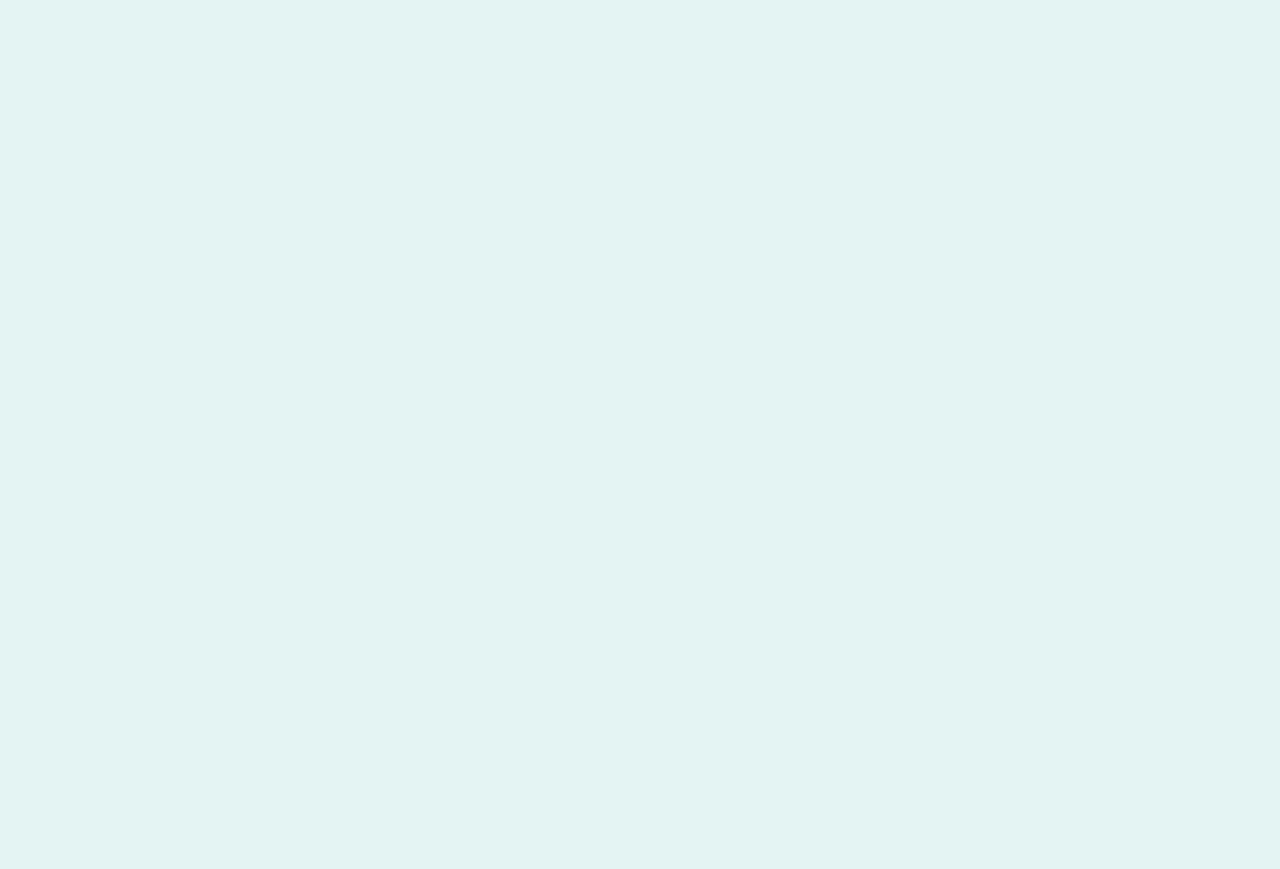
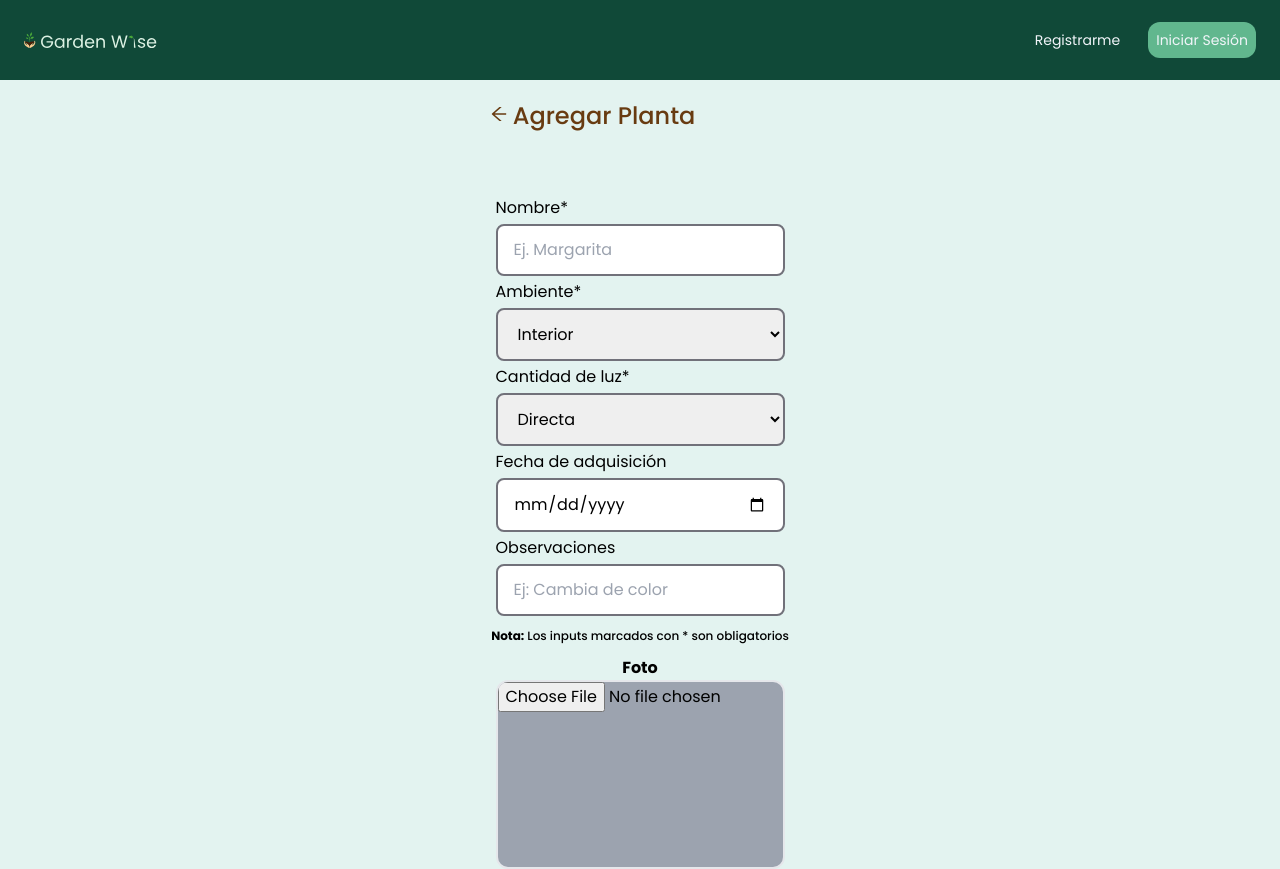
Before and after one commit to No-Country/S11-19-ft-php-next, a Next.js app in the folder client/app/: page /plants/addplant in a window 1280 px wide. Before the commit this address had no page. Shown: the top 869 px of the page. Before the commit the page ends 800 px from the top, so only its background shows below. Built offline with nearby package versions, Linux system fonts and the light colour scheme; no server answers; sample sign-in values are in the browser's storage.

Commit message:
addPlant  getplants

```diff
--- a/client/app/src/app/calendar/page.tsx
+++ b/client/app/src/app/calendar/page.tsx
@@ -167,8 +167,8 @@
 
 
   return (
-    <div className="pt-16">
-      <div className="">
+    <div className="pt-16 w-full">
+      <div className="w-full">
         <div className="md:grid md:grid-cols-2 md:divide-x md:divide-gray-200">
           <div className="md:pr-14">
             <div className="flex items-center">
--- a/client/app/src/app/plants/addplant/page.tsx
+++ b/client/app/src/app/plants/addplant/page.tsx
@@ -1,38 +1,93 @@
 "use client";
-import React from "react";
+import React, { useEffect, useState } from "react";
 import { useForm } from "react-hook-form";
 import { AiOutlineArrowLeft } from "react-icons/ai";
 import Link from "next/link";
 import Header from "@/components/header";
 import { redirect } from "next/navigation";
+import axios from "axios";
+
+type User = {
+	name:string,
+	email:string,
+	img:string,
+	token:string,
+	id:number | null
+}
+const initialState = {
+	name:"",
+	email:"",
+	img:"",
+	token:"",
+	id:null
+}
+
 function AddPlant() {
+
 	const { register, handleSubmit, reset } = useForm();
-	return (
-		<>
-			<Header></Header>
-			<section
-				onSubmit={handleSubmit(async (data) => {
-					// const formData = {
-					// 	nombre: data.nombre,
-					// 	ambiente: data.ambiente,
-					// 	luz: data.luz,
-					// 	observaciones: data.observaciones,
-					// };
+	const [user, setUser] = useState<any>()
+	useEffect ( () => {
+		const retrieveUser = (): User | null | undefined => {
+			if ( typeof window !== undefined) {
+				const userData = localStorage.getItem("garden-wise-user");
+				userData && setUser(JSON.parse(userData))
+				return userData ? JSON.parse(userData) as User : null;
+			}}
+		const isLogged = retrieveUser()
+		console.log("isLogged: ", isLogged)
+		if (!isLogged?.token) {
+			redirect("/login")
+		} else console.info("not logged");
+	},[])
+
+
+	useEffect( ()=>  {
+		// trae las plantas del user
+		if (user) {
+			const options = {
+				method: "GET",
+				headers: {
+					"Content-Type": "application/json",
+					"Authorization":`Bearer ${user.token}`
+				}
+
+			};
+			fetch("https://garden-wise-app.fly.dev/api/plants/", options)
+			.then(res => res.json())
+			.then(data => console.log("data get plants",data))
+			.catch((err) => console.log(err))
+		} else console.log("FALLA")
+	},[user])
+
+	const onSubmit = async (data:any) => {
+
+					const bodyData = {
+						name:data.nombre,
+						environment_id:data.ambiente,
+						light_id:data.luz,
+						date:data.fechaAdquisicion,
+						description:data.observaciones,
+						image:"https://xxxxx",
+						user_id:user.id
+					}
 
 					const options = {
 						method: "POST",
 						headers: {
 							"Content-Type": "application/json",
+							"Authorization":`Bearer ${user.token}`
 						},
-						body: JSON.stringify(data),
+						body: JSON.stringify(bodyData),
 					};
 					console.log(data);
-
+          const URL = "https://garden-wise-app.fly.dev/api/plants/create"
 					try {
-						const response = await fetch("URL", options); // Reemplaza "URL_DE_TU_API" con la URL de tu API
+						const response = await fetch(URL, options);
+            const data = await response.json()
 
 						if (response.status === 200) {
 							console.log("Post");
+							console.log("response", data);
 							reset();
 							redirect("/plants");
 						} else {
@@ -41,7 +96,14 @@
 					} catch (error) {
 						console.error("Error", error);
 					}
-				})}
+				}
+
+	return (
+
+		<>
+			<Header></Header>
+			<section
+
 				className="bg-background flex flex-col items-center  min-h-screen"
 			>
 				<div className="flex flex-col ">
@@ -59,7 +121,7 @@
 							</h2>
 						</div>
 					</div>
-					<form action="" className="flex flex-col items-center">
+					<form onSubmit={handleSubmit(onSubmit)} action="" className="flex flex-col items-center">
 						<div className="flex flex-col gap-1">
 							<label htmlFor="nombre">Nombre*</label>
 							<input
@@ -80,8 +142,8 @@
 								required
 								className="px-4 py-3 w-[289px] border-2 rounded-lg border-zinc-500 focus:outline-none focus:border-[#2DD4BF]"
 							>
-								<option value="interior"> Interior</option>
-								<option value="exterior"> Exterior</option>
+								<option value={1}> Interior</option>
+								<option value={2}> Exterior</option>
 							</select>
 							<label htmlFor="luz">Cantidad de luz*</label>
 							<select
@@ -90,9 +152,9 @@
 								{...register("luz")}
 								className="px-4 py-3 w-[289px] border-2 rounded-lg border-zinc-500 focus:outline-none focus:border-[#2DD4BF]"
 							>
-								<option value="directa"> Directa</option>
-								<option value="indirecta"> Indirecta</option>
-								<option value="sombra"> Sombra</option>
+								<option value={1}> Directa</option>
+								<option value={2}> Indirecta</option>
+								<option value={3}> Sombra</option>
 							</select>
 
 							<label htmlFor="fecha-adquisicion">Fecha de adquisición</label>
--- a/client/app/src/app/plants/layout.tsx
+++ b/client/app/src/app/plants/layout.tsx
@@ -1,15 +1,38 @@
 "use client";
-import { ReactElement, useContext } from "react";
+import { ReactElement, useContext, useEffect } from "react";
 import { redirect } from "next/navigation";
 import { AuthContext } from "@/components/authcontext";
+
+type User = {
+	name:string,
+	email:string,
+	img:string,
+	token:string,
+	id:number
+}
 
 const Layout = ({ children }: { children: ReactElement }) => {
 	const { userState } = useContext(AuthContext);
 	console.log("userState en Layout plants: ", userState);
-	if (!userState.token) {
+	/* if (!userState.token) {
 		console.log("redirecciona");
 		redirect("/login")
-	}
+	} */
+
+	useEffect ( () => {
+		const retrieveUser = (): User | null | undefined => {
+			if ( typeof window !== undefined) {
+				const userData = localStorage.getItem("garden-wise-user");
+				// si no existe rdireccionar, aunque seria amejor redireccionar en el layout para evitar flash
+				// pasar el token a un state, para que con un useEffect hacer la peticion con el token como dependencia
+				return userData ? JSON.parse(userData) as User : null;
+			}}
+		const isLogged = retrieveUser()
+		console.log("isLogged: ", isLogged)
+		if (!isLogged?.token) {
+			redirect("/login")
+		} else console.info("not logged");
+	},[])
 	return (
 		<>
 			<div>{children}</div>
--- a/client/app/src/app/plants/page.tsx
+++ b/client/app/src/app/plants/page.tsx
@@ -2,15 +2,18 @@
 import PlantCard from "@/components/PlantCard";
 import { BsPlusLg } from "react-icons/bs";
 import { HiOutlineDownload, HiOutlineShare } from "react-icons/hi";
-import React, { useContext } from "react";
+import React, { useContext, useEffect } from "react";
 import CarouselPlants from "@/components/carrouselPlants";
 import Header from "@/components/header";
 import Link from "next/link";
 import { AuthContext } from "@/components/authcontext";
 
+
+
 function Plants() {
 
 	const { userState } = useContext(AuthContext);
+
 	console.log("userState en Layout plants: ", userState);
 	return (
 		<>
```
